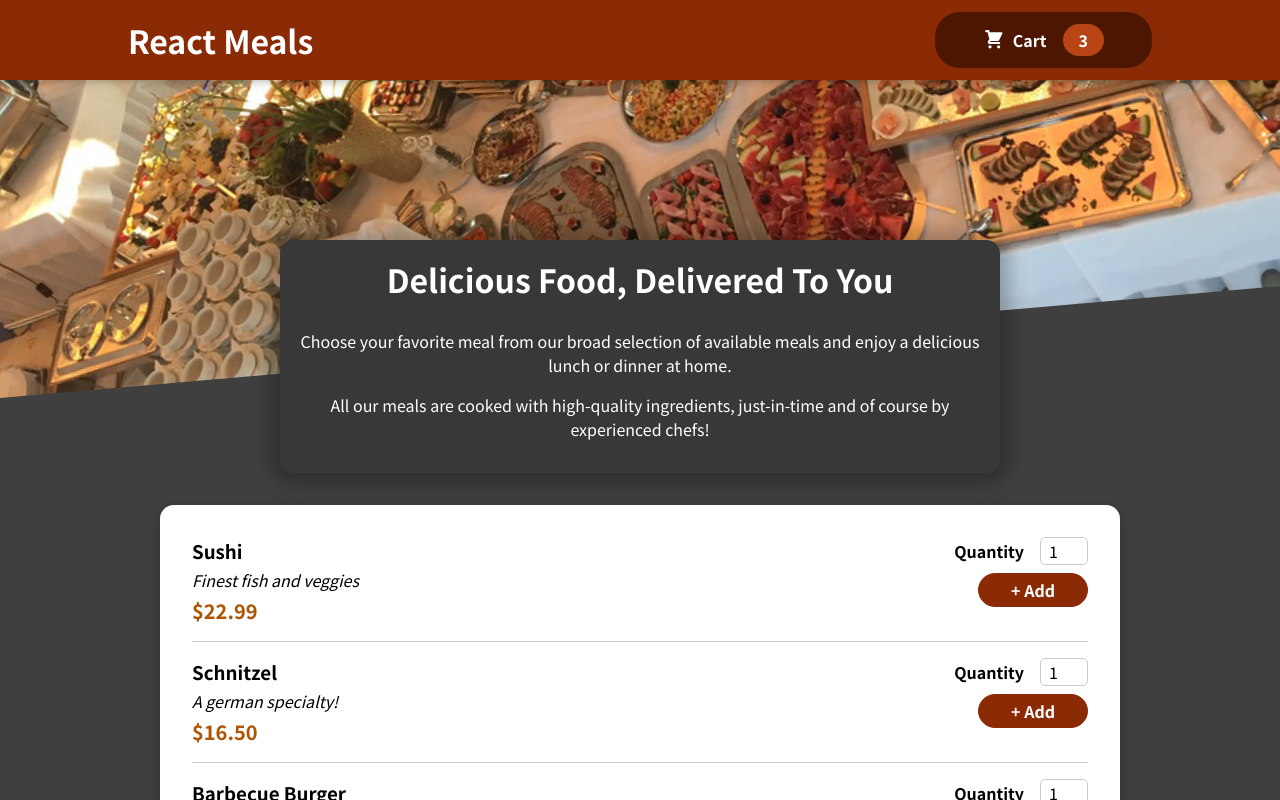
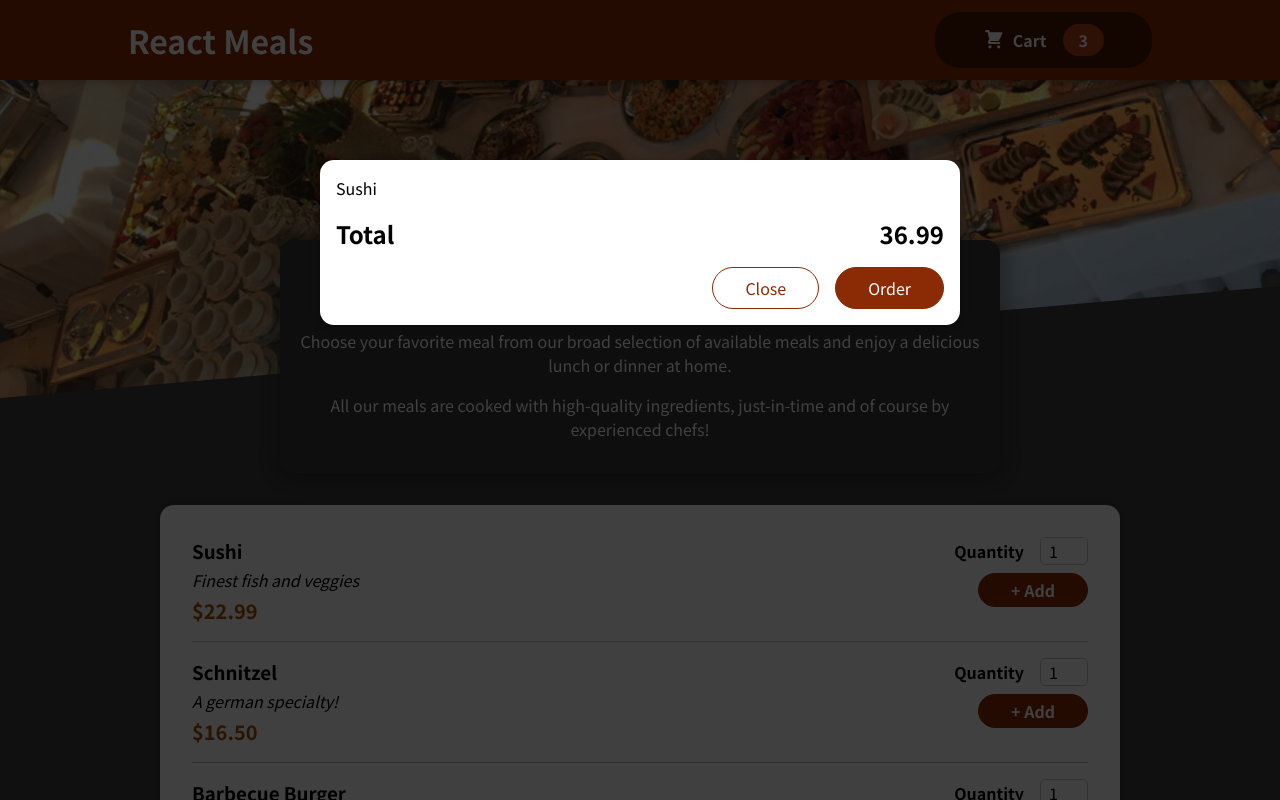
Before and after one commit to kennethsilvere/react-food-order-app, a JavaScript app: page / in a window 1280 px wide. Shown: the top 800 px of the page. Built offline with nearby package versions, Linux system fonts and the light colour scheme.

Commit message:
Add a Cart modal via React portals

```diff
--- a/public/index.html
+++ b/public/index.html
@@ -28,6 +28,7 @@
   </head>
   <body>
     <noscript>You need to enable JavaScript to run this app.</noscript>
+    <div id="overlays"></div>
     <div id="root"></div>
     <!--
       This HTML file is a template.
--- a/src/App.js
+++ b/src/App.js
@@ -1,9 +1,11 @@
+import Cart from "./components/Cart/Cart";
 import Header from "./components/Layout/Header/Header";
 import Meals from "./components/Meals/Meals/Meals";
 
 function App() {
   return (
     <>
+      <Cart />
       <Header />
       <main>
         <Meals />
--- /dev/null
+++ b/src/components/Cart/Cart.js
@@ -0,0 +1,29 @@
+import Modal from "../UI/Modal/Modal";
+import classes from "./Cart.module.css";
+
+const Cart = (props) => {
+  const cartItems = [
+    {
+      id: "c1",
+      name: "Sushi",
+      quantity: 2,
+      price: 18.99,
+    },
+  ].map((item) => <li>{item.name}</li>);
+
+  return (
+    <Modal>
+      <ul className={classes["cart-items"]}>{cartItems}</ul>
+      <div className={classes.total}>
+        <span>Total</span>
+        <span>36.99</span>
+      </div>
+      <div className={classes.actions}>
+        <button className={classes["button--alt"]}>Close</button>
+        <button className={classes.button}>Order</button>
+      </div>
+    </Modal>
+  );
+};
+
+export default Cart;
--- /dev/null
+++ b/src/components/Cart/Cart.module.css
@@ -0,0 +1,46 @@
+.cart-items {
+  list-style: none;
+  margin: 0;
+  padding: 0;
+  max-height: 20rem;
+  overflow: auto;
+}
+
+.total {
+  display: flex;
+  justify-content: space-between;
+  align-items: center;
+  font-weight: bold;
+  font-size: 1.5rem;
+  margin: 1rem 0;
+}
+
+.actions {
+  text-align: right;
+}
+
+.actions button {
+  font: inherit;
+  cursor: pointer;
+  background-color: transparent;
+  border: 1px solid #8a2b06;
+  padding: 0.5rem 2rem;
+  border-radius: 25px;
+  margin-left: 1rem;
+}
+
+.actions button:hover,
+.actions button:active {
+  background-color: #5a1a01;
+  border-color: #5a1a01;
+  color: white;
+}
+
+.actions .button--alt {
+  color: #8a2b06;
+}
+
+.actions .button {
+  background-color: #8a2b06;
+  color: white;
+}
--- /dev/null
+++ b/src/components/UI/Modal/Modal.js
@@ -0,0 +1,26 @@
+import ReactDOM from "react-dom";
+import classes from "./Modal.module.css";
+
+const Backdrop = () => {
+  return <div className={classes.backdrop}></div>;
+};
+
+const ModalOverlay = (props) => {
+  return <div className={classes.modal}>{props.children}</div>;
+};
+
+const portalElement = document.getElementById("overlays");
+
+const Modal = (props) => {
+  return (
+    <>
+      {ReactDOM.createPortal(<Backdrop />, portalElement)}
+      {ReactDOM.createPortal(
+        <ModalOverlay>{props.children}</ModalOverlay>,
+        portalElement
+      )}
+    </>
+  );
+};
+
+export default Modal;
--- /dev/null
+++ b/src/components/UI/Modal/Modal.module.css
@@ -0,0 +1,40 @@
+.backdrop {
+  position: fixed;
+  top: 0;
+  left: 0;
+  width: 100%;
+  height: 100vh;
+  z-index: 20;
+  background-color: rgba(0, 0, 0, 0.75);
+}
+
+.modal {
+  position: fixed;
+  top: 20vh;
+  left: 5%;
+  width: 90%;
+  background-color: white;
+  padding: 1rem;
+  border-radius: 14px;
+  box-shadow: 0 2px 8px rgba(0, 0, 0, 0.25);
+  z-index: 30;
+  animation: slide-down 300ms ease-out forwards;
+}
+
+@media (min-width: 768px) {
+  .modal {
+    width: 40rem;
+    left: calc(50% - 20rem);
+  }
+}
+
+@keyframes slide-down {
+  from {
+    opacity: 0;
+    transform: translateY(-3rem);
+  }
+  to {
+    opacity: 1;
+    transform: translateY(0);
+  }
+}
```
